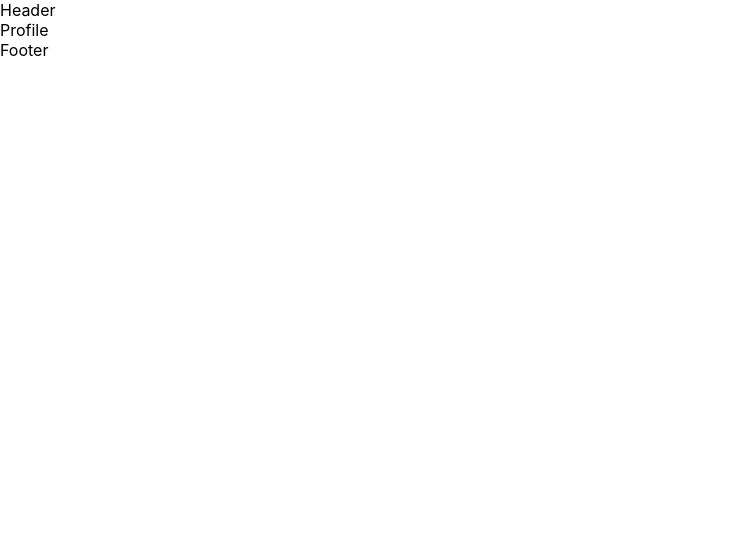
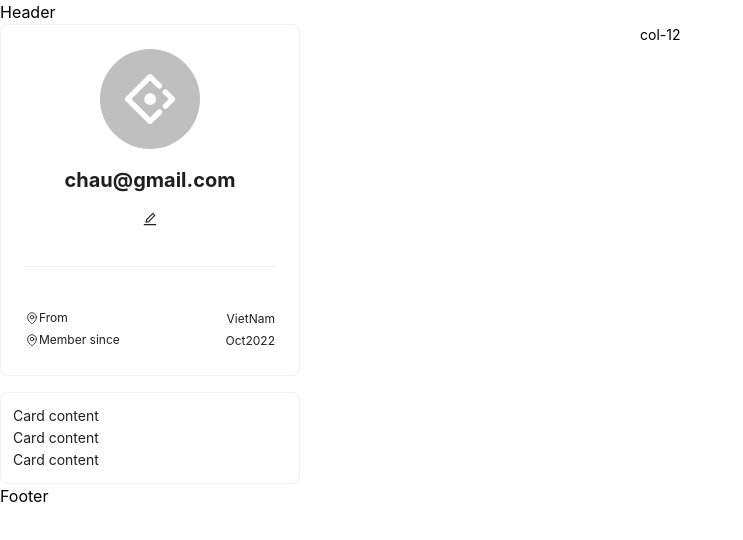
Before and after one commit to Fiver-Cypersoft/Fiver-Capstone, a React (Create React App) app: page /profile in a window 1280 px wide. Shown: the top 540 px of the page, without its empty margins (0-743 px from the left). Built offline with nearby package versions, Linux system fonts and the light colour scheme.

Commit message:
create card info

```diff
--- a/package.json
+++ b/package.json
@@ -3,6 +3,7 @@
   "version": "0.1.0",
   "private": true,
   "dependencies": {
+    "@ant-design/icons": "^5.2.6",
     "@reduxjs/toolkit": "^1.9.7",
     "@testing-library/jest-dom": "^5.17.0",
     "@testing-library/react": "^13.4.0",
--- a/src/App.js
+++ b/src/App.js
@@ -1,7 +1,7 @@
 import logo from "./logo.svg";
 import "./App.css";
 import Spinner from "./component/Spinner/Spinner";
-import { BrowserRouter, Navigate, Route, Routes } from "react-router-dom";
+import { BrowserRouter, Route, Routes } from "react-router-dom";
 import Profile from "./page/Profile/Profile";
 import Layout from "./page/Template/Layout";
 
--- a/src/index.css
+++ b/src/index.css
@@ -1,3 +1,6 @@
+@tailwind base;
+@tailwind components;
+@tailwind utilities;
 body {
   margin: 0;
   font-family: -apple-system, BlinkMacSystemFont, 'Segoe UI', 'Roboto', 'Oxygen',
--- a/src/page/Profile/Information.js
+++ b/src/page/Profile/Information.js
@@ -1,5 +1,94 @@
+import { Avatar, Card, Divider, Flex, Space } from "antd";
 import React from "react";
+import { AntDesignOutlined, EditOutlined } from "@ant-design/icons";
+import "./style/Information.scss"; // Path to your Sass file
 
 export default function Information() {
-  return <div className="container">Information</div>;
+  return (
+    <div className="container">
+      <div>
+        <Space direction="vertical" size={16}>
+          <Card>
+            <Flex gap="middle" align="center" vertical>
+              <Avatar size={100} icon={<AntDesignOutlined />}></Avatar>
+              <p className="card-email font-bold">chau@gmail.com</p>
+              <EditOutlined />
+              <Divider />
+
+              <div className="w-full">
+                <div>
+                  <Flex align="center" justify="space-between">
+                    <Flex>
+                      <svg
+                        xmlns="http://www.w3.org/2000/svg"
+                        fill="none"
+                        viewBox="0 0 24 24"
+                        strokeWidth={1.5}
+                        stroke="currentColor"
+                        className="location-icon"
+                      >
+                        <path
+                          strokeLinecap="round"
+                          strokeLinejoin="round"
+                          d="M15 10.5a3 3 0 11-6 0 3 3 0 016 0z"
+                        />
+                        <path
+                          strokeLinecap="round"
+                          strokeLinejoin="round"
+                          d="M19.5 10.5c0 7.142-7.5 11.25-7.5 11.25S4.5 17.642 4.5 10.5a7.5 7.5 0 1115 0z"
+                        />
+                      </svg>
+                      <span className="text-xs">From</span>
+                    </Flex>
+                    <div>
+                      <span className="text-xs">VietNam</span>
+                    </div>
+                  </Flex>
+                </div>
+                <div>
+                  <Flex align="center" justify="space-between">
+                    <Flex>
+                      <svg
+                        xmlns="http://www.w3.org/2000/svg"
+                        fill="none"
+                        viewBox="0 0 24 24"
+                        strokeWidth={1.5}
+                        stroke="currentColor"
+                        className="location-icon"
+                      >
+                        <path
+                          strokeLinecap="round"
+                          strokeLinejoin="round"
+                          d="M15 10.5a3 3 0 11-6 0 3 3 0 016 0z"
+                        />
+                        <path
+                          strokeLinecap="round"
+                          strokeLinejoin="round"
+                          d="M19.5 10.5c0 7.142-7.5 11.25-7.5 11.25S4.5 17.642 4.5 10.5a7.5 7.5 0 1115 0z"
+                        />
+                      </svg>
+                      <span className="text-xs">Member since</span>
+                    </Flex>
+                    <div>
+                      <span className="text-xs">Oct2022</span>
+                    </div>
+                  </Flex>
+                </div>
+              </div>
+            </Flex>
+          </Card>
+          <Card
+            size="small"
+            style={{
+              width: 300,
+            }}
+          >
+            <p>Card content</p>
+            <p>Card content</p>
+            <p>Card content</p>
+          </Card>
+        </Space>
+      </div>
+    </div>
+  );
 }
--- a/src/page/Profile/Profile.js
+++ b/src/page/Profile/Profile.js
@@ -1,5 +1,16 @@
+import { Col, Row } from "antd";
 import React from "react";
+import Information from "./Information";
 
 export default function Profile() {
-  return <div>Profile</div>;
+  return (
+    <div className="container">
+      <Row>
+        <Col span={12}>
+          <Information />
+        </Col>
+        <Col span={12}>col-12</Col>
+      </Row>
+    </div>
+  );
 }
--- /dev/null
+++ b/src/page/Profile/css/Information.css
@@ -0,0 +1,7 @@
+.card-email {
+  font-size: 20px;
+}
+
+.location-icon {
+  width: 14px;
+}/*# sourceMappingURL=Information.css.map */
--- /dev/null
+++ b/src/page/Profile/style/Information.scss
@@ -0,0 +1,7 @@
+.card-email{
+    font-size: 20px;
+}
+.location-icon{
+    width: 14px;
+
+}
--- a/tailwind.config.js
+++ b/tailwind.config.js
@@ -1,7 +1,6 @@
 /** @type {import('tailwindcss').Config} */
 module.exports = {
-  content: ["./src/**/*.{js,jsx,ts,tsx}"],
-  mode: "jit",
+  content: ["./src/**/*.{html,js}"],
   theme: {
     extend: {},
   },
```
Also changed, not shown: 2 other files (tests, documents, lock files or other folders).
